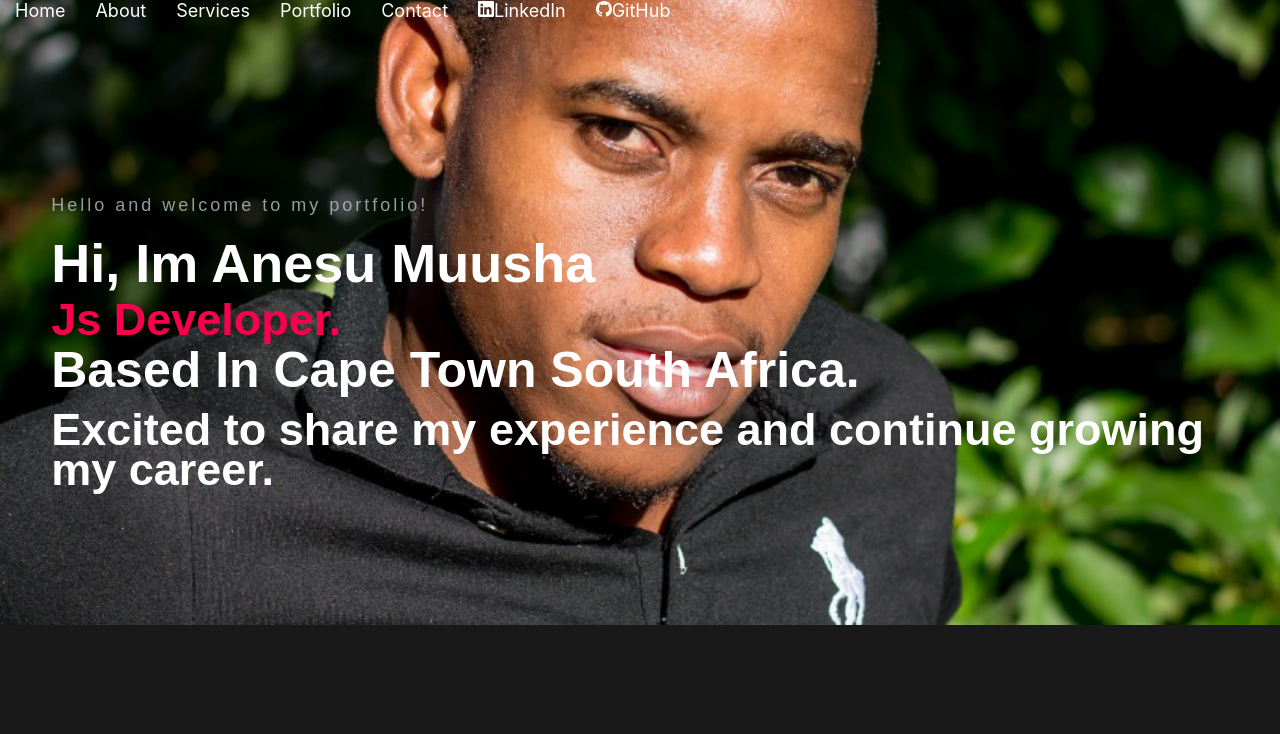
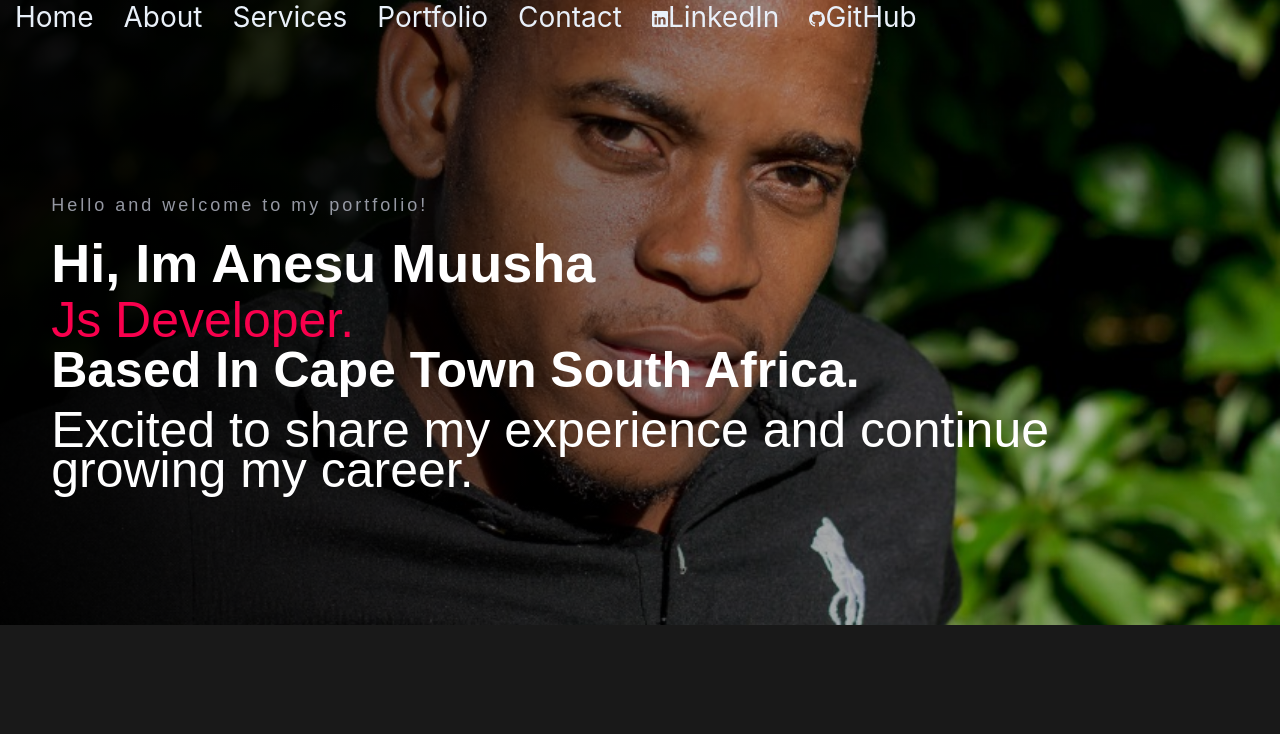
Before and after one commit to AnesuMuusha/portfolio, a React (Create React App) app: page / in a window 1280 px wide. Shown: the top 734 px of the page. Built offline with nearby package versions, Linux system fonts and the light colour scheme.

Commit message:
background: linear gradient

```diff
--- a/src/components/Home.css
+++ b/src/components/Home.css
@@ -1,14 +1,14 @@
 .home__bg{
-    background-image: url("../images/myCvImage5.jpg");
-    background-color: #010101;
+    background-image: linear-gradient(to right, rgba(0, 0, 0, 0.947) ,rgba(5, 5, 5, 0) ),url("../images/myCvImage5.jpg");
     background-position: 100%;
     background-repeat: no-repeat;
     background-size: cover;
-
+    backdrop-filter: blur(14px) brightness(80%);
 }
 li.nav__items{
-    font-size: 18px;
+    font-size: 28px;
     padding-bottom: 1px;
+    color: rgb(233, 240, 249);
 }
 
 .home__content{
@@ -39,6 +39,14 @@ h4.home__text{
     font-weight: 800;
     font-family: montserrat,sans-serif;
     line-height: 40px;
+
+}
+h3.home__text{
+    font-size: 50px;
+    font-weight: 100;
+    font-family: montserrat,sans-serif;
+    line-height: 40px;
+
 }
 .header{
     transition: 4s all ease;
@@ -86,6 +94,7 @@ li.sideNavbar{
  }
  h2.white.pz__10 {
     font-size: 50px!important;
+
 }
  svg.bi.bi-justify.white.pointer {
     width: 30px;
@@ -95,10 +104,12 @@ li.sideNavbar{
 @media only screen and (max-width: 425px){
      h2.home__text.pz__10{
     font-size: 32px;
+
 }
 
 h3.sweet.pz__10 {
     font-size: 40px;
+
 }
 
 h1.home__text {
```
